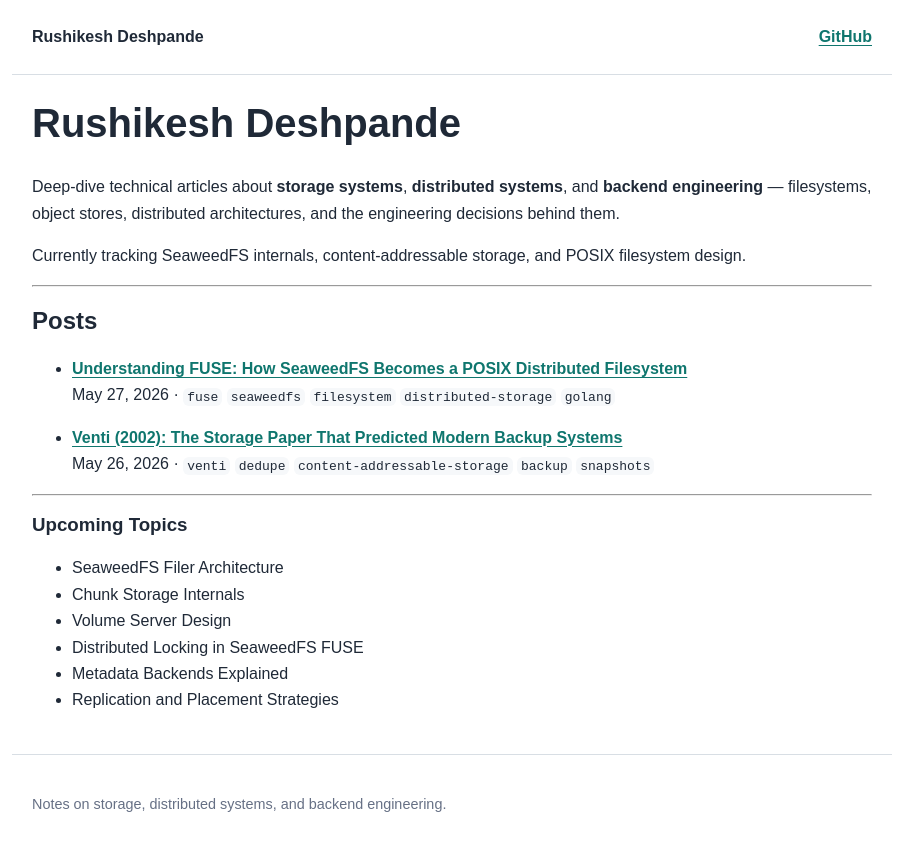
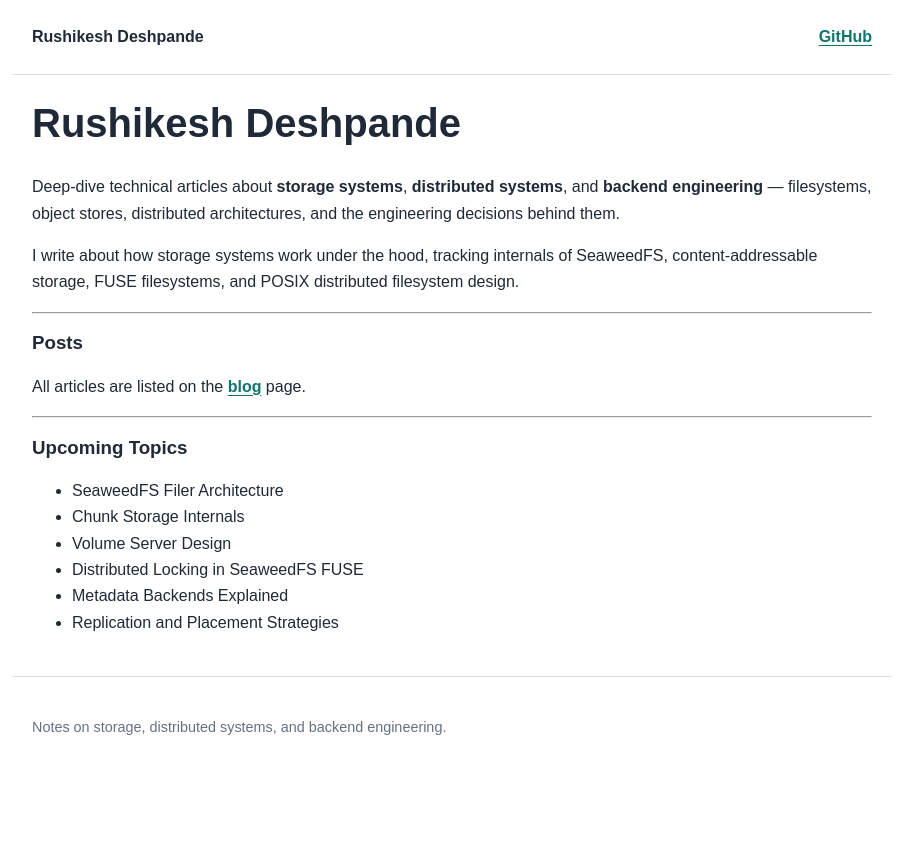
Before and after one commit to rushikesh90/rushikesh90.github.io, a Jekyll site: the page built from index.md, in a window 1280 px wide. Shown: the top 851 px of the page, without its empty margins (188-1091 px from the left). Built offline with Jekyll 4.4.1, drawn with Linux system fonts in a browser that asks for light colours.

Commit message:
Adding better structure

```diff
--- a/_posts/2026-05-26-venti-content-addressable-storage.md
+++ b/_posts/2026-05-26-venti-content-addressable-storage.md
@@ -1,6 +1,6 @@
 ---
 layout: post
-title: "Venti (2002): The Storage Paper That Predicted Modern Backup Systems"
+title: "Before Immutable Backups and Dedupe: The Venti Paper That Saw It Coming"
 date: 2026-05-26
 categories: [storage, backup, distributed-systems]
 tags: [venti, dedupe, content-addressable-storage, backup, snapshots]
--- a/index.md
+++ b/index.md
@@ -7,16 +7,13 @@ title: Home
 
 Deep-dive technical articles about **storage systems**, **distributed systems**, and **backend engineering** — filesystems, object stores, distributed architectures, and the engineering decisions behind them.
 
-Currently tracking SeaweedFS internals, content-addressable storage, and POSIX filesystem design.
+I write about how storage systems work under the hood, tracking internals of SeaweedFS, content-addressable storage, FUSE filesystems, and POSIX distributed filesystem design.
 
 ---
 
-## Posts
+### Posts
 
-{% for post in site.posts %}
-- [**{{ post.title }}**]({{ post.url | relative_url }})
-  {{ post.date | date: "%B %-d, %Y" }} · {% for tag in post.tags %}`{{ tag }}` {% endfor %}
-{% endfor %}
+All articles are listed on the [blog](/blog/) page.
 
 ---
 
```
Also changed, not shown: blog/index.md (added, +11 -0 lines).
